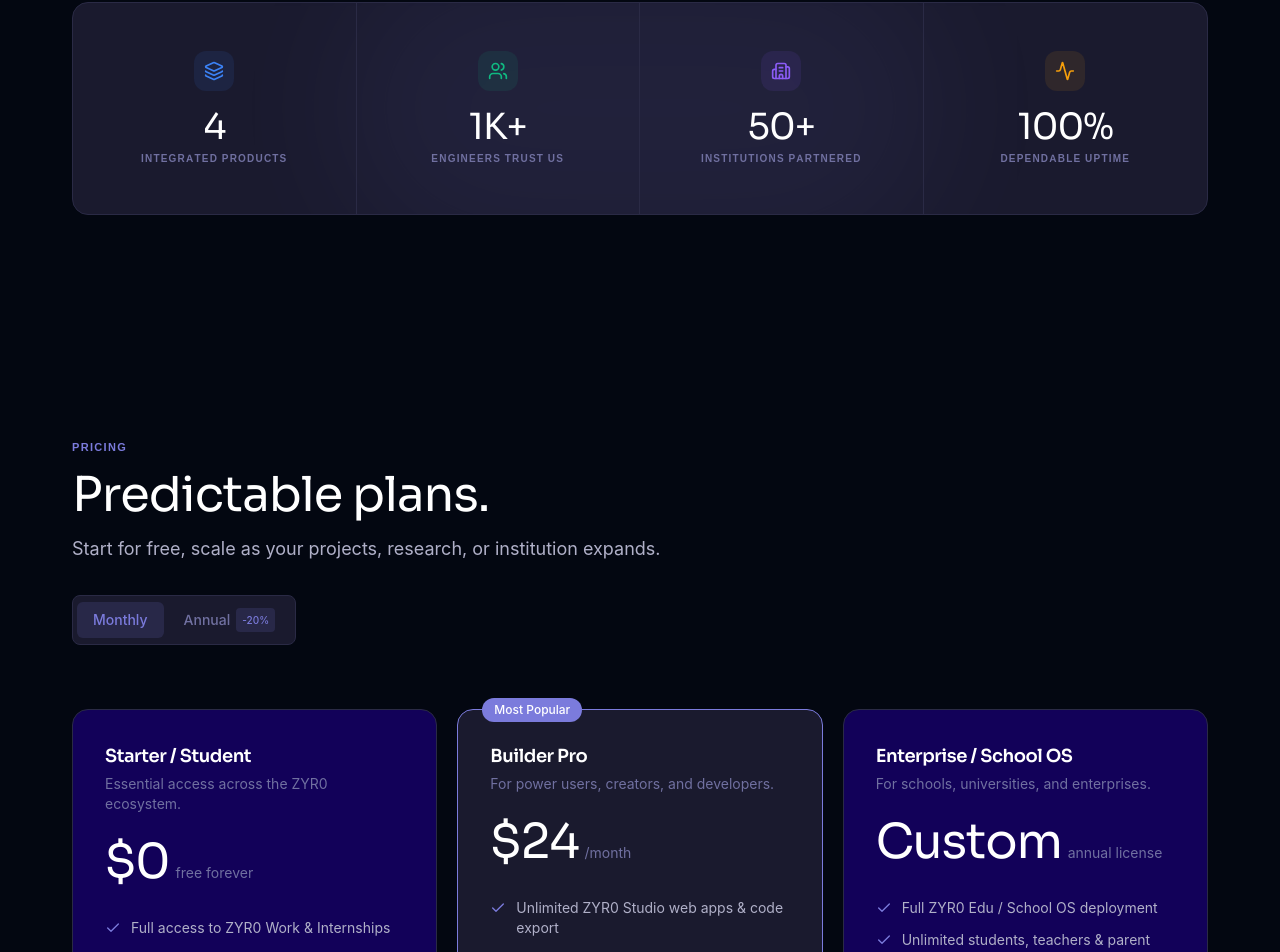
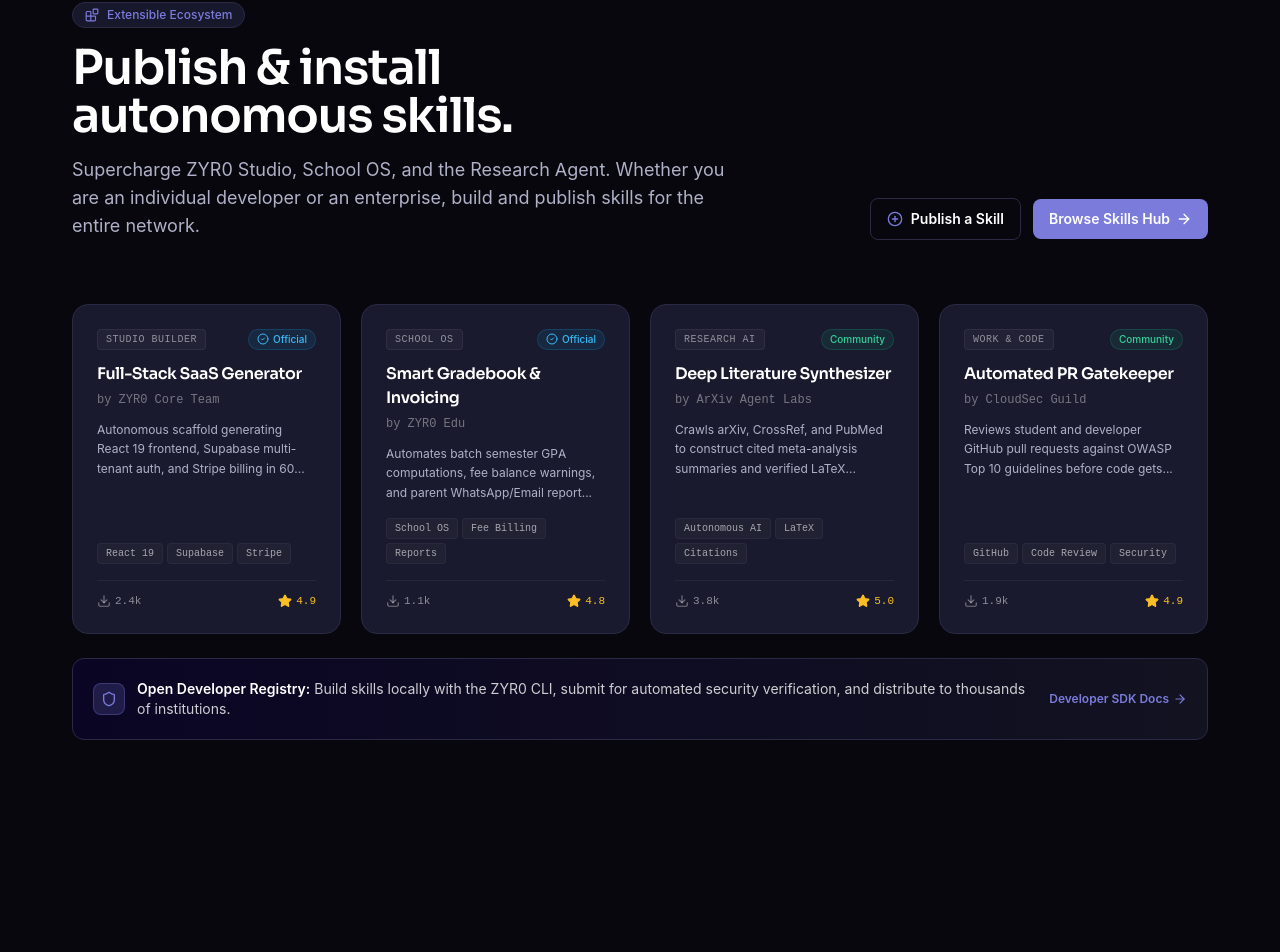
Before and after one commit to ilyaskhan12Q/ZYR0, a React (Vite) app in the folder app/: page / in a window 1280 px wide. Shown: the part 3551-4503 px from the top of the page. Built offline with nearby package versions, Linux system fonts and the light colour scheme; no server answers.

Commit message:
refactor(home): assemble restyled PlatformHome page flow and remove pricing and stats

```diff
--- a/app/src/pages/public/PlatformHome.tsx
+++ b/app/src/pages/public/PlatformHome.tsx
@@ -4,18 +4,18 @@ import Header from '@/components/nav/Header';
 import { ShaderHero } from '@/components/ui/shader-hero';
 import LogoWall from '@/components/platform-home/LogoWall';
 import BentoProductGrid from '@/components/platform-home/BentoProductGrid';
-import WhyZyroSection from '@/components/platform-home/WhyZyroSection';
-import StatsSection from '@/components/platform-home/StatsSection';
+import FeatureHighlightStrip from '@/components/platform-home/FeatureHighlightStrip';
+import SkillsSection from '@/components/platform-home/SkillsSection';
+import BlogPreviewSection from '@/components/platform-home/BlogPreviewSection';
 import CTASection from '@/components/platform-home/CTASection';
 import PlatformFooter from '@/components/nav/PlatformFooter';
 
-const PricingSection = lazy(() => import('@/components/platform-home/PricingSection'));
 const FAQSection = lazy(() => import('@/components/platform-home/FAQSection'));
 
 function SectionFallback() {
   return (
     <div
-      className="min-h-[200px] flex items-center justify-center text-xs"
+      className="min-h-[160px] flex items-center justify-center text-xs"
       style={{ color: 'var(--zyro-text-muted)' }}
     >
       Loading...
@@ -25,27 +25,44 @@ function SectionFallback() {
 
 export default function PlatformHome() {
   return (
-    <div className="min-h-screen overflow-x-hidden">
+    <div className="min-h-screen bg-[#07070D] text-white overflow-x-hidden">
       <SEO
         title="ZYR0 — The Multi-Product AI & SaaS Ecosystem"
-        description="Build full-stack apps with ZYR0 Studio, manage educational institutions with School OS, run autonomous deep research with the Research Agent, and gain verified work experience with ZYR0 Work."
+        description="Build full-stack apps with ZYR0 Studio, manage institutions with School OS, run autonomous deep research with the Research Agent, and gain verified experience with ZYR0 Work."
         path="/"
       />
+      {/* Header — preserved untouched */}
       <Header />
+
       <main>
+        {/* Clean Hero — solid dark, Apple-style minimal, Agbalumo wordmark */}
         <ShaderHero />
+
+        {/* Partner & Infrastructure Logos — authentic SVGs */}
         <LogoWall />
+
+        {/* Core Products Showcase — enriched Bento Grid with UI mockups */}
         <BentoProductGrid />
-        <WhyZyroSection />
-        <StatsSection />
-        <Suspense fallback={<SectionFallback />}>
-          <PricingSection />
-        </Suspense>
+
+        {/* Linear/Vercel-style Feature Highlight Strip */}
+        <FeatureHighlightStrip />
+
+        {/* Skills Marketplace — featured official & community skills */}
+        <SkillsSection />
+
+        {/* Editorial Insights — Latest from the Blog */}
+        <BlogPreviewSection />
+
+        {/* Common Questions & Answers Accordion */}
         <Suspense fallback={<SectionFallback />}>
           <FAQSection />
         </Suspense>
+
+        {/* Minimal Statement CTA */}
         <CTASection />
       </main>
+
+      {/* Footer — preserved untouched */}
       <PlatformFooter />
     </div>
   );
```
